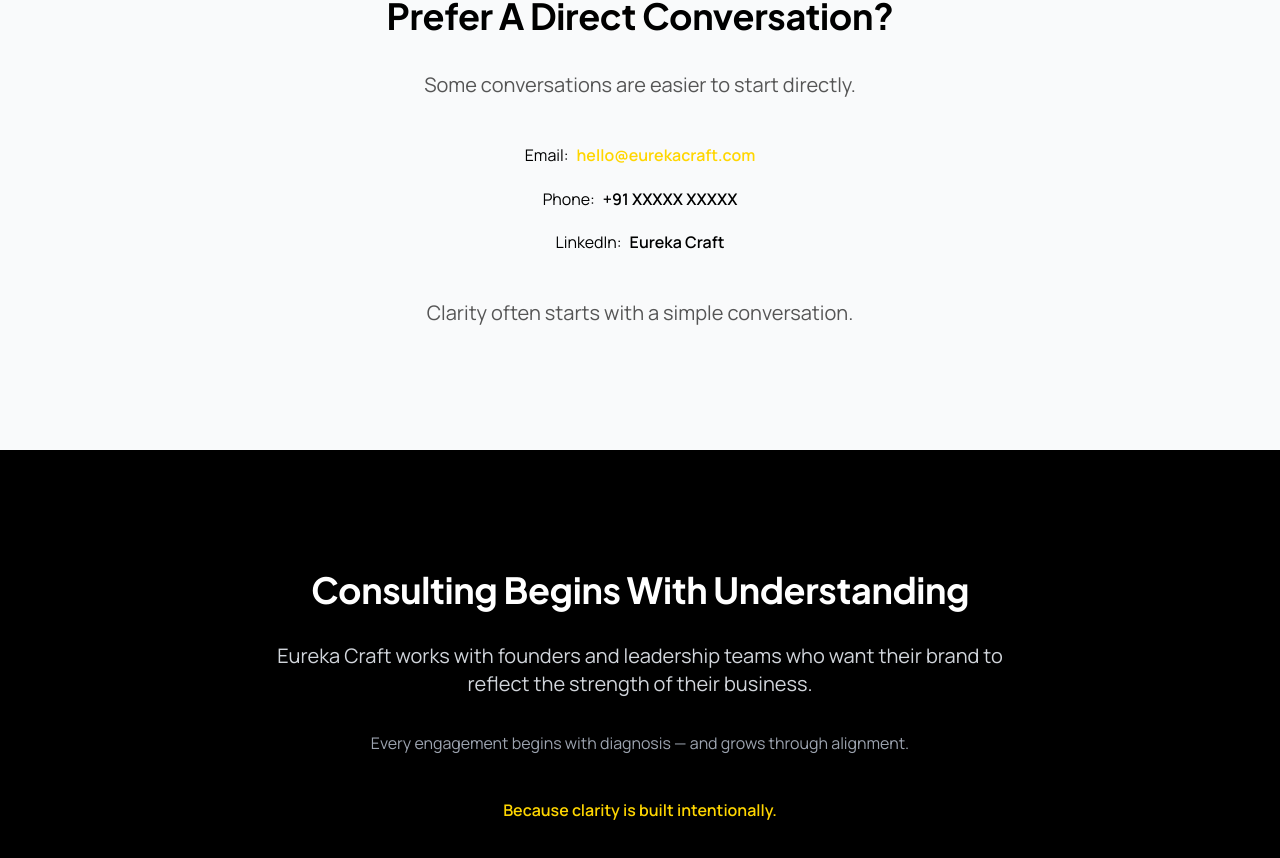
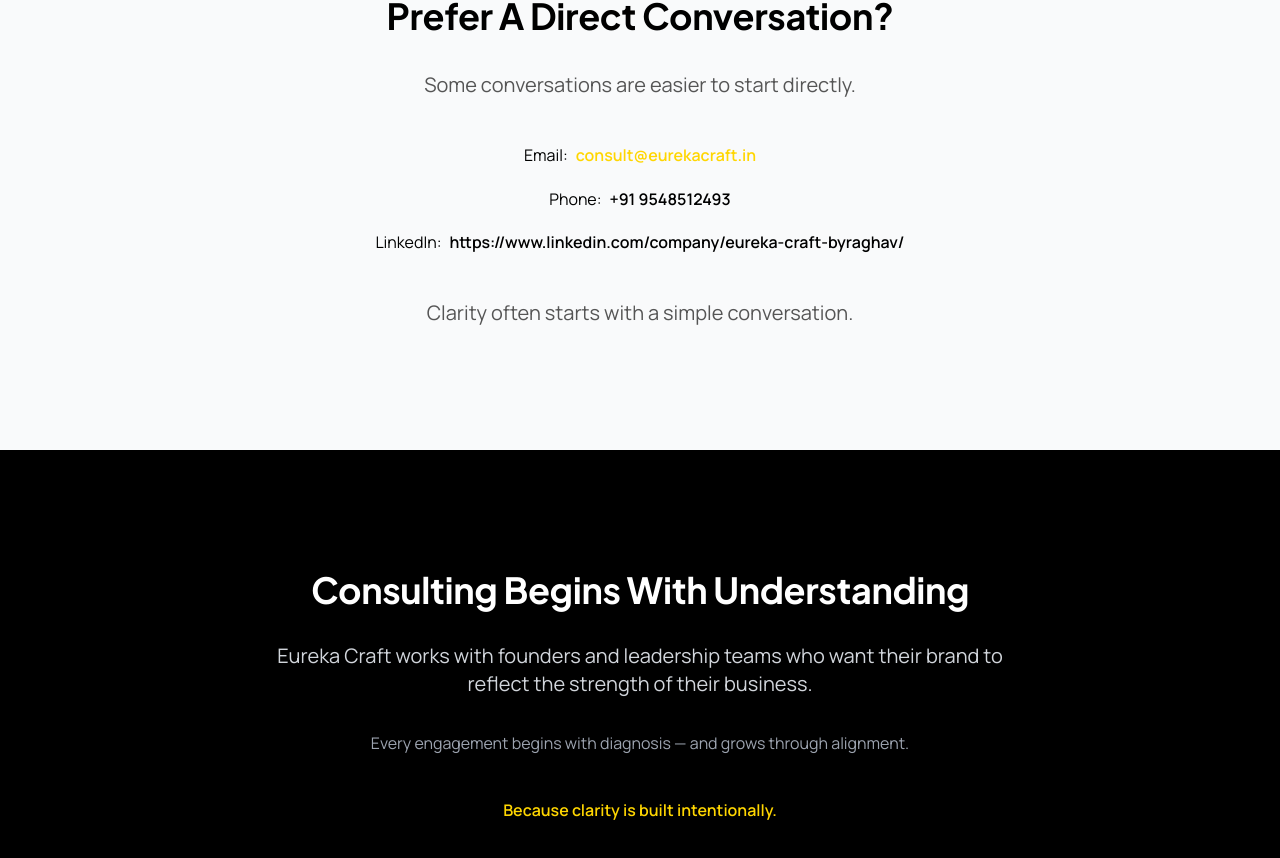
Before and after one commit to ragbak1210-ctrl/eureka-craft-consultancy, a Next.js app: page /contact in a window 1280 px wide. Shown: the part 3767-4625 px from the top of the page. Built offline with nearby package versions, Linux system fonts and the light colour scheme.

Commit message:
Update contact.tsx

```diff
--- a/pages/contact.tsx
+++ b/pages/contact.tsx
@@ -431,7 +431,7 @@
 <a href="mailto:hello@eurekacraft.com"
 className="text-accent font-semibold ml-2">
 
-hello@eurekacraft.com
+consult@eurekacraft.in
 
 </a>
 
@@ -444,7 +444,7 @@
 
 <span className="ml-2 font-semibold">
 
-+91 XXXXX XXXXX
++91 9548512493
 
 </span>
 
@@ -457,7 +457,7 @@
 
 <span className="ml-2 font-semibold">
 
-Eureka Craft
+https://www.linkedin.com/company/eureka-craft-byraghav/
 
 </span>
 
```
